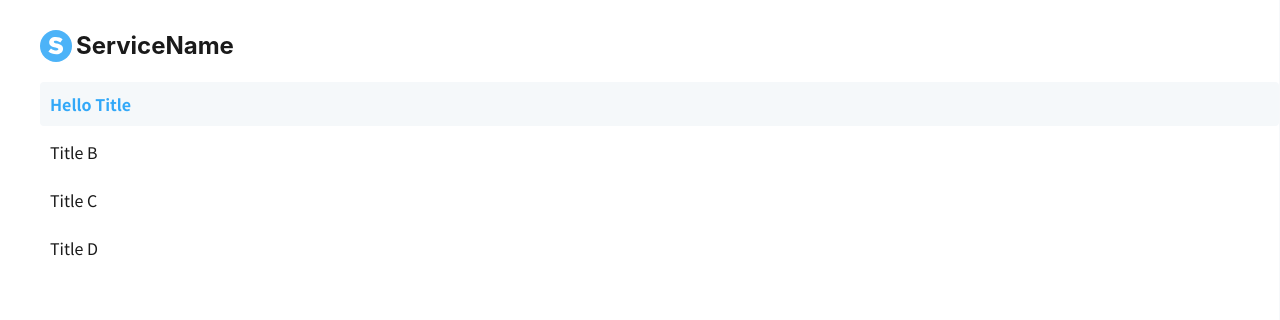
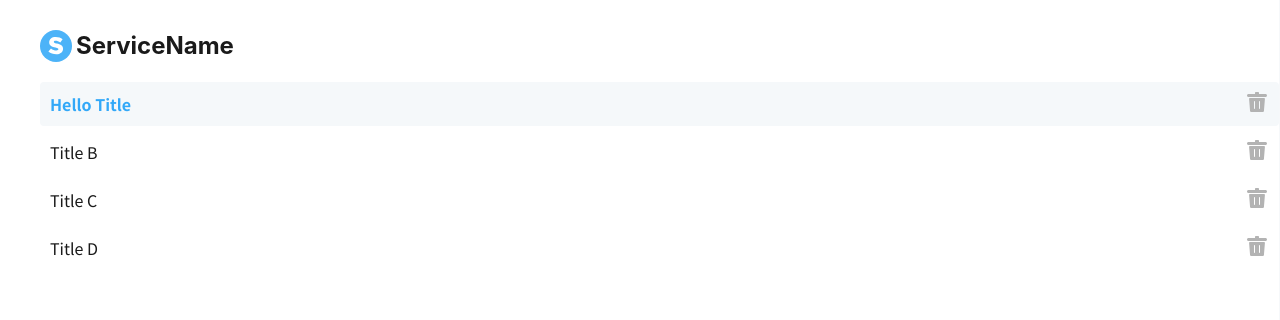
Before and after one commit to kokomme/challenge-frontend, a React (Vite) app: page / in a window 1280 px wide. Both pictures are taken after a click on the button "Edit". Shown: the top 320 px of the page. Built offline with nearby package versions, Linux system fonts and the light colour scheme.

Commit message:
feat: サイドバーに編集可能なタイトルリストを追加し、削除機能を実装

```diff
--- a/src/features/sidebar/component/Sidebar.tsx
+++ b/src/features/sidebar/component/Sidebar.tsx
@@ -3,6 +3,7 @@ import './sidebar.css';
 import { useState } from 'react';
 import Branding from './branding/Branding.tsx';
 import TitleList from './title-list/TitleList.tsx';
+import EditableTitleList from './editable-title-list/EditableTitleList.tsx';
 import Button from '../../../components/ui/button/Button.tsx';
 import { EditIcon, DoneIcon, PlusIcon } from '../../../components/icons/Icons.tsx';
 import type { SidebarProps } from '../types/Sidebar.types.ts';
@@ -30,13 +31,23 @@ export function Sidebar<T extends { id: string | number; title: string }>({
 				<Branding />
 			</div>
 
-			<div className="sidebar__section">
-				<div className="sidebar__list">
+		<div className="sidebar__section">
+			<div className="sidebar__list">
+				{!editing ? (
 					<TitleList items={items} selectedIndex={selectedIndex} onSelect={onSelect} />
-				</div>
+				) : (
+					<EditableTitleList
+						items={items}
+						selectedIndex={selectedIndex}
+						onSelect={onSelect}
+						onDelete={(index) => {
+							// TODO: implement delete handler
+							console.log('Delete item at index:', index);
+						}}
+					/>
+				)}
 			</div>
-
-			<div className="sidebar__fab">
+		</div>			<div className="sidebar__fab">
 				{!editing ? (
 					<Button
 						size="md"
--- /dev/null
+++ b/src/features/sidebar/component/editable-title-list/EditableTitleList.css
@@ -0,0 +1,43 @@
+@layer components {
+  .editable-title-list {
+    display: flex;
+    flex-direction: column;
+    gap: 4px;
+  }
+
+  .editable-title-item {
+    display: flex;
+    align-items: center;
+    height: 44px;
+    padding: 0 10px;
+    border-radius: 4px;
+    gap: 8px;
+  }
+
+  .editable-title-item.is-selected {
+    background: #F5F8FA;
+  }
+
+  .editable-title-item__content {
+    flex: 1;
+    background: none;
+    border: none;
+    padding: 0;
+    cursor: pointer;
+    text-align: left;
+  }
+
+  .editable-title-item__text {
+    height: 24px;
+    line-height: 24px;
+    color: #1A1A1A;
+    overflow: hidden;
+    white-space: nowrap;
+    text-overflow: ellipsis;
+  }
+
+  .editable-title-item.is-selected .editable-title-item__text {
+    color: #32A8F8;
+    font-weight: 700;
+  }
+}
--- /dev/null
+++ b/src/features/sidebar/component/editable-title-list/EditableTitleList.tsx
@@ -0,0 +1,44 @@
+import Button from '../../../../components/ui/button/Button';
+import { DeleteIcon } from '../../../../components/icons/Icons';
+import './EditableTitleList.css';
+import type { EditableTitleListProps } from './EditableTitleList.types';
+
+export function EditableTitleList<T extends { id: string | number; title: string }>({
+  items,
+  selectedIndex = -1,
+  onSelect,
+  onDelete,
+}: EditableTitleListProps<T>) {
+  return (
+    <div className="editable-title-list">
+      {items.map((item, i) => (
+        <div
+          key={item.id}
+          className={`editable-title-item ${i === selectedIndex ? 'is-selected' : ''}`}
+        >
+          <button
+            type="button"
+            className="editable-title-item__content"
+            onClick={() => onSelect?.(i)}
+            aria-pressed={i === selectedIndex}
+          >
+            <div className="editable-title-item__text">{item.title}</div>
+          </button>
+          <div className="editable-title-item__delete">
+            <Button
+              variant="icon"
+              icon={<DeleteIcon />}
+              onClick={(e) => {
+                e.stopPropagation();
+                onDelete?.(i);
+              }}
+              aria-label={`Delete ${item.title}`}
+            />
+          </div>
+        </div>
+      ))}
+    </div>
+  );
+}
+
+export default EditableTitleList;
--- /dev/null
+++ b/src/features/sidebar/component/editable-title-list/EditableTitleList.types.ts
@@ -0,0 +1,6 @@
+export type EditableTitleListProps<T extends { id: string | number; title: string }> = {
+  items: T[];
+  selectedIndex?: number;
+  onSelect?: (index: number) => void;
+  onDelete?: (index: number) => void;
+};
```
